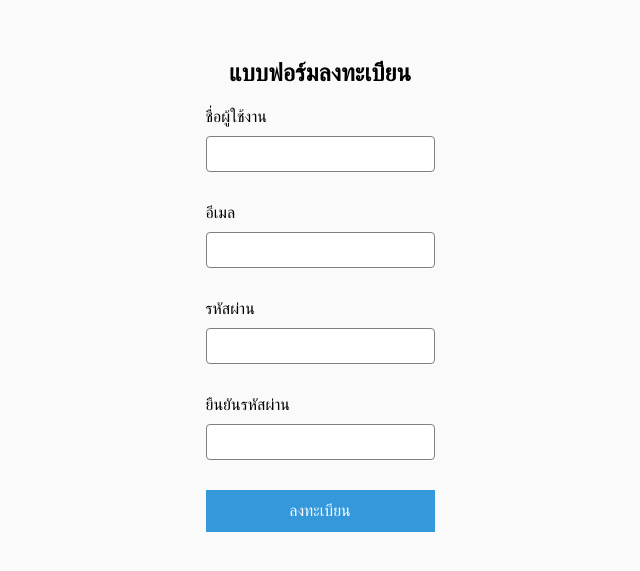
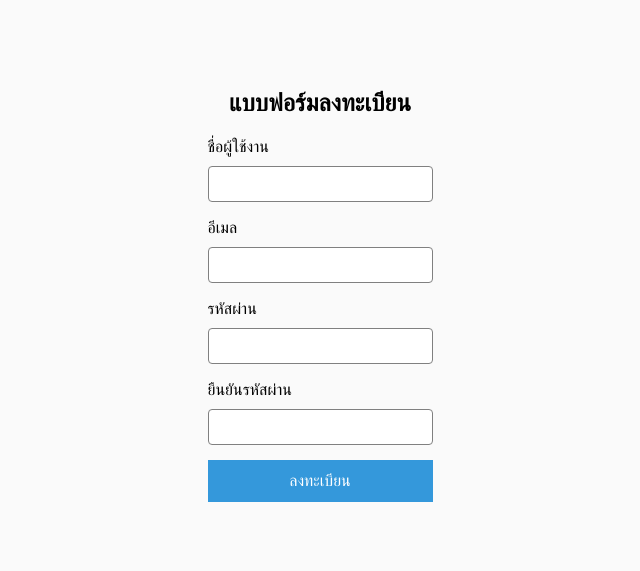
Before and after one commit to chon26909/form-validation, a React (Create React App) app: page / in a window 1280 px wide. Shown: the part 115-686 px from the top of the page, without its empty margins (320-960 px from the left). Built offline with nearby package versions, Linux system fonts and the light colour scheme.

Commit message:
update css

```diff
--- a/src/App.css
+++ b/src/App.css
@@ -14,11 +14,11 @@ body {
 
 .container {
   margin: 0 auto;
-  max-width: 700px;
 }
 
 form {
   padding: 10px 20px;
+  max-width: 600px;
 }
 
 h2 {
@@ -26,8 +26,7 @@ h2 {
 }
 
 .form-control {
-  margin-bottom: 10px;
-  padding-bottom: 20px;
+  margin-bottom: 15px;
 }
 .form-control label {
   display: block;
@@ -39,7 +38,7 @@ h2 {
   display: block;
   border-radius: 4px;
   font-size: 16px;
-  padding: 8px 10px;
+  padding: 8px;
   border: 1px solid gray;
   margin: 10px 0 0 0;
 }
```
